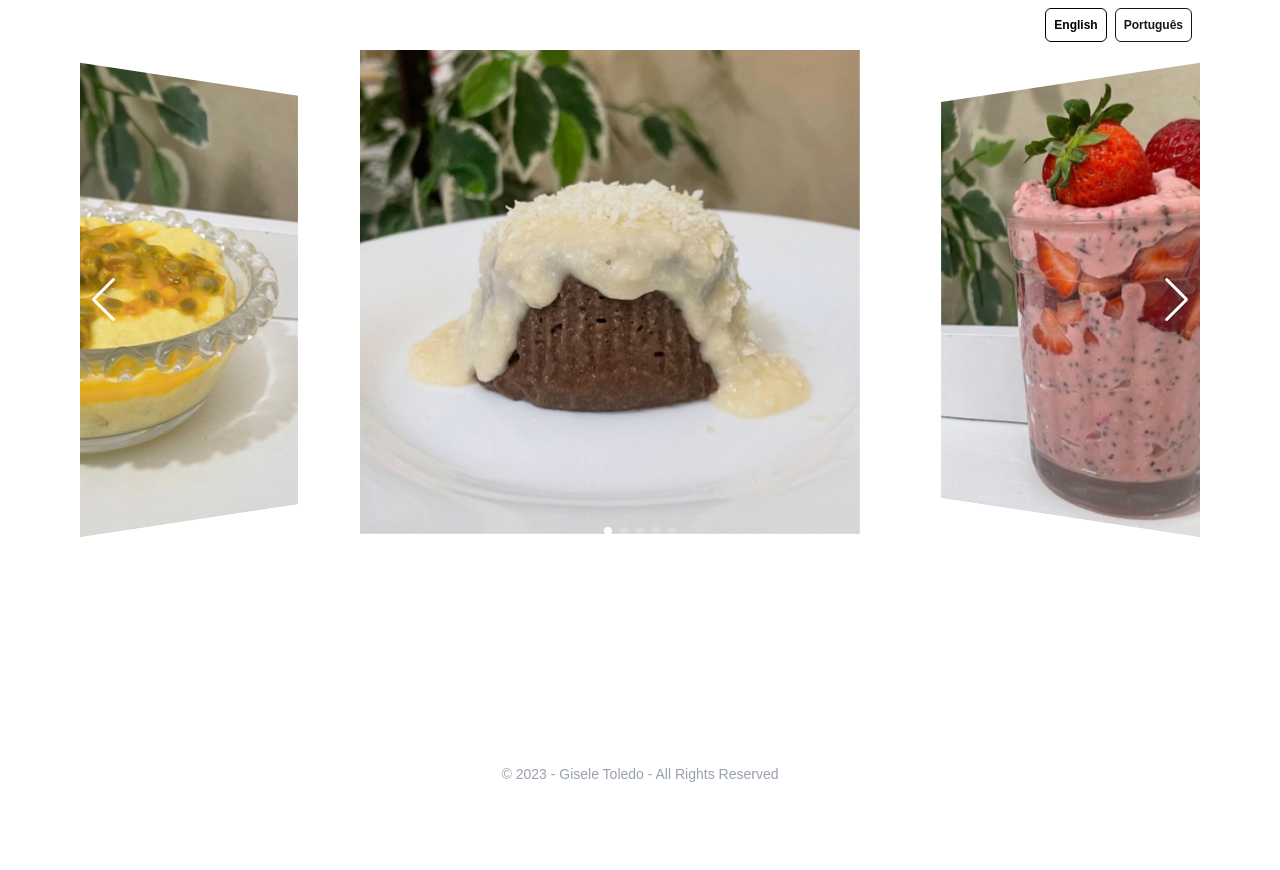
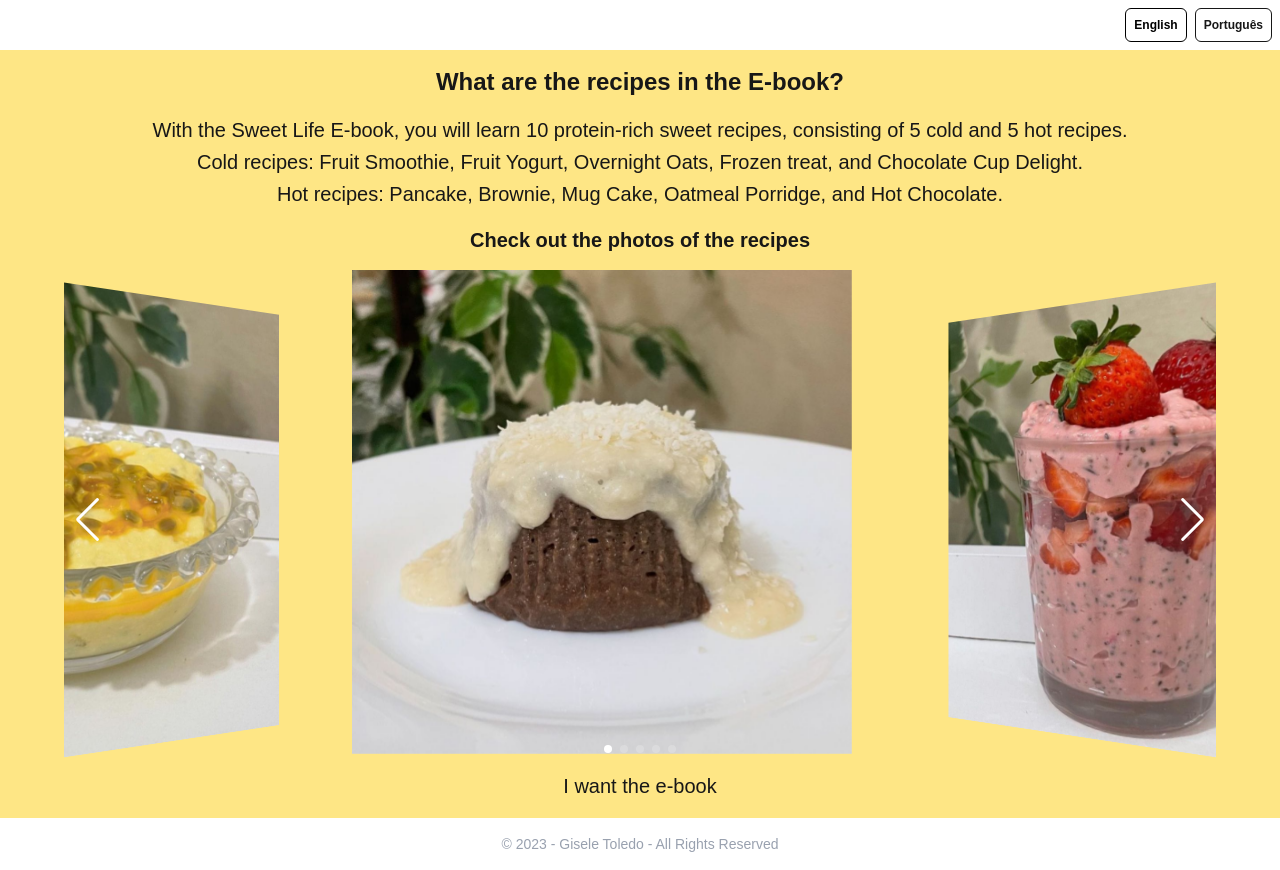
Before and after one commit to dnstld/recipeswithshake, a Next.js app: page / in a window 1280 px wide. Before the commit the page ends 800 px from the top, so only its background shows below. Built offline with nearby package versions, Linux system fonts and the light colour scheme; no server answers.

Commit message:
create gallery content

```diff
--- a/app/layout.tsx
+++ b/app/layout.tsx
@@ -37,7 +37,8 @@ export default async function RootLayout({
         className={`${geistSans.variable} ${geistMono.variable} antialiased min-h-screen`}
       >
         <NextIntlClientProvider>
-          <div className="mx-auto max-w-6xl flex flex-col min-h-screen px-4">
+          {/* <div className="mx-auto max-w-6xl flex flex-col min-h-screen px-4"> */}
+          <div className="flex flex-col min-h-screen">
             <LocaleBar />
             <main className="flex-grow">{children}</main>
             <Footer />
--- a/app/page.tsx
+++ b/app/page.tsx
@@ -1,5 +1,5 @@
-import Galery from "@/components/Galery";
-import { AbstractIntlMessages, useTranslations } from "next-intl";
+import Gallery from "@/components/Gallery";
+import { AbstractIntlMessages } from "next-intl";
 import { getMessages } from "next-intl/server";
 
 export async function generateMetadata() {
@@ -16,11 +16,9 @@ export async function generateMetadata() {
 }
 
 export default function Home() {
-  // const t = useTranslations("meta");
-
   return (
     <main className="w-full">
-      <Galery />
+      <Gallery />
     </main>
   );
 }
--- a/components/Galery.tsx
+++ /dev/null
@@ -1,60 +0,0 @@
-"use client";
-
-import { Swiper, SwiperSlide } from "swiper/react";
-import { Navigation, Pagination, EffectCoverflow } from "swiper/modules";
-import Image from "next/image";
-import { useState, useEffect } from "react";
-
-import "swiper/css";
-import "swiper/css/navigation";
-import "swiper/css/pagination";
-import "swiper/css/effect-coverflow";
-
-const Gallery = () => {
-  const [mounted, setMounted] = useState(false);
-
-  useEffect(() => {
-    setMounted(true);
-  }, []);
-
-  const images = [
-    { src: "/images/geladinho.jpg", alt: "Frozen popsicle dessert" },
-    { src: "/images/overnight.jpg", alt: "Overnight oats breakfast" },
-    { src: "/images/smoothie.jpeg", alt: "Fruit smoothie" },
-    { src: "/images/uva.jpg", alt: "Fresh grapes" },
-    { src: "/images/yogurte.jpg", alt: "Yogurt with toppings" },
-  ];
-
-  if (!mounted) {
-    return (
-      <div className="w-full bg-gray-300 animate-pulse rounded-lg h-36 sm:h-80 md:h-96"></div>
-    );
-  }
-
-  return (
-    <Swiper
-      modules={[Navigation, Pagination, EffectCoverflow]}
-      navigation={true}
-      pagination={{ clickable: true }}
-      effect="coverflow"
-      coverflowEffect={{
-        rotate: 50,
-        stretch: 0,
-        depth: 100,
-        modifier: 1,
-        slideShadows: false,
-      }}
-      slidesPerView={2}
-      centeredSlides={true}
-      loop={true}
-    >
-      {images.map((image, index) => (
-        <SwiperSlide key={index}>
-          <Image src={image.src} width={500} height={500} alt={image.alt} />
-        </SwiperSlide>
-      ))}
-    </Swiper>
-  );
-};
-
-export default Gallery;
--- /dev/null
+++ b/components/Gallery.tsx
@@ -0,0 +1,82 @@
+"use client";
+
+import { Swiper, SwiperSlide } from "swiper/react";
+import { Navigation, Pagination, EffectCoverflow } from "swiper/modules";
+import Image from "next/image";
+import { useState, useEffect } from "react";
+import { useTranslations } from "next-intl";
+
+import "swiper/css";
+import "swiper/css/navigation";
+import "swiper/css/pagination";
+import "swiper/css/effect-coverflow";
+
+const Gallery = () => {
+  const t = useTranslations("gallery");
+  const [mounted, setMounted] = useState(false);
+
+  useEffect(() => {
+    setMounted(true);
+  }, []);
+
+  const images = [
+    { src: "/images/geladinho.jpg", alt: t("geladinho") },
+    { src: "/images/overnight.jpg", alt: t("overnight") },
+    { src: "/images/smoothie.jpeg", alt: t("smoothie") },
+    { src: "/images/uva.jpg", alt: t("uva") },
+    { src: "/images/yogurte.jpg", alt: t("yogurte") },
+  ];
+
+  return (
+    <section className="p-4 bg-amber-200 text-center leading-6 md:leading-8 md:text-xl">
+      <div className="flex flex-col gap-4 mx-auto max-w-6xl">
+        <div>
+          <h2 className="text-2xl font-bold mb-4">{t("title")}</h2>
+          <p>{t("sweet-recipes")}</p>
+          <p>{t("cold-recipes")}</p>
+          <p>{t("hot-recipes")}</p>
+        </div>
+
+        <h3 className="text-xl font-bold">{t("swiper-title")}</h3>
+
+        <div>
+          {!mounted ? (
+            <div className="w-full bg-gray-300 animate-pulse rounded-lg h-36 sm:h-80 md:h-96"></div>
+          ) : (
+            <Swiper
+              modules={[Navigation, Pagination, EffectCoverflow]}
+              navigation={true}
+              pagination={{ clickable: true }}
+              effect="coverflow"
+              coverflowEffect={{
+                rotate: 50,
+                stretch: 0,
+                depth: 100,
+                modifier: 1,
+                slideShadows: false,
+              }}
+              slidesPerView={2}
+              centeredSlides={true}
+              loop={true}
+            >
+              {images.map((image, index) => (
+                <SwiperSlide key={index}>
+                  <Image
+                    src={image.src}
+                    width={500}
+                    height={500}
+                    alt={image.alt}
+                  />
+                </SwiperSlide>
+              ))}
+            </Swiper>
+          )}
+        </div>
+      </div>
+
+      <button>{t("cta")}</button>
+    </section>
+  );
+};
+
+export default Gallery;
--- a/messages/en.json
+++ b/messages/en.json
@@ -7,6 +7,19 @@
     "pt": "Português",
     "en": "English"
   },
+  "gallery": {
+    "title": "What are the recipes in the E-book?",
+    "sweet-recipes": "With the Sweet Life E-book, you will learn 10 protein-rich sweet recipes, consisting of 5 cold and 5 hot recipes.",
+    "cold-recipes": "Cold recipes: Fruit Smoothie, Fruit Yogurt, Overnight Oats, Frozen treat, and Chocolate Cup Delight.",
+    "hot-recipes": "Hot recipes: Pancake, Brownie, Mug Cake, Oatmeal Porridge, and Hot Chocolate.",
+    "swiper-title": "Check out the photos of the recipes",
+    "geladinho": "Frozen popsicle dessert",
+    "overnight": "Overnight oats breakfast",
+    "smoothie": "Fruit smoothie",
+    "uva": "Fresh grapes",
+    "yogurte": "Yogurt with toppings",
+    "cta": "I want the e-book"
+  },
   "footer": {
     "copyright": "© 2023 - Gisele Toledo - All Rights Reserved"
   }
--- a/messages/pt.json
+++ b/messages/pt.json
@@ -7,6 +7,19 @@
     "pt": "Português",
     "en": "English"
   },
+  "gallery": {
+    "title": "What are the recipes in the E-book?",
+    "sweet-recipes": "With the Sweet Life E-book, you will learn 10 protein-rich sweet recipes, consisting of 5 cold and 5 hot recipes.",
+    "cold-recipes": "Cold recipes: Fruit Smoothie, Fruit Yogurt, Overnight Oats, Frozen treat, and Chocolate Cup Delight.",
+    "hot-recipes": "Hot recipes: Pancake, Brownie, Mug Cake, Oatmeal Porridge, and Hot Chocolate.",
+    "swiper-title": "Check out the photos of the recipes",
+    "geladinho": "Frozen popsicle dessert",
+    "overnight": "Overnight oats breakfast",
+    "smoothie": "Fruit smoothie",
+    "uva": "Fresh grapes",
+    "yogurte": "Yogurt with toppings",
+    "cta": "I want the e-book"
+  },
   "footer": {
     "copyright": "© 2023 - Gisele Toledo - Todos os Direitos Reservados"
   }
```
